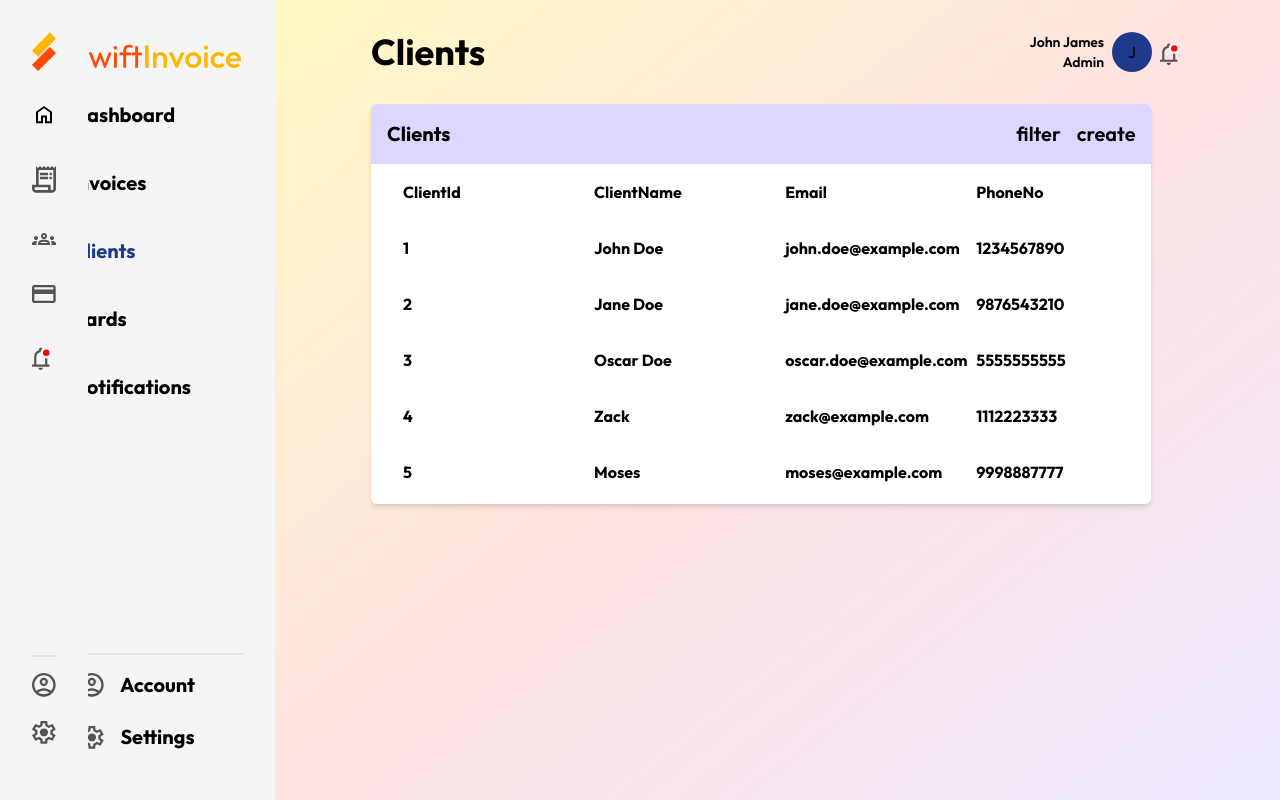
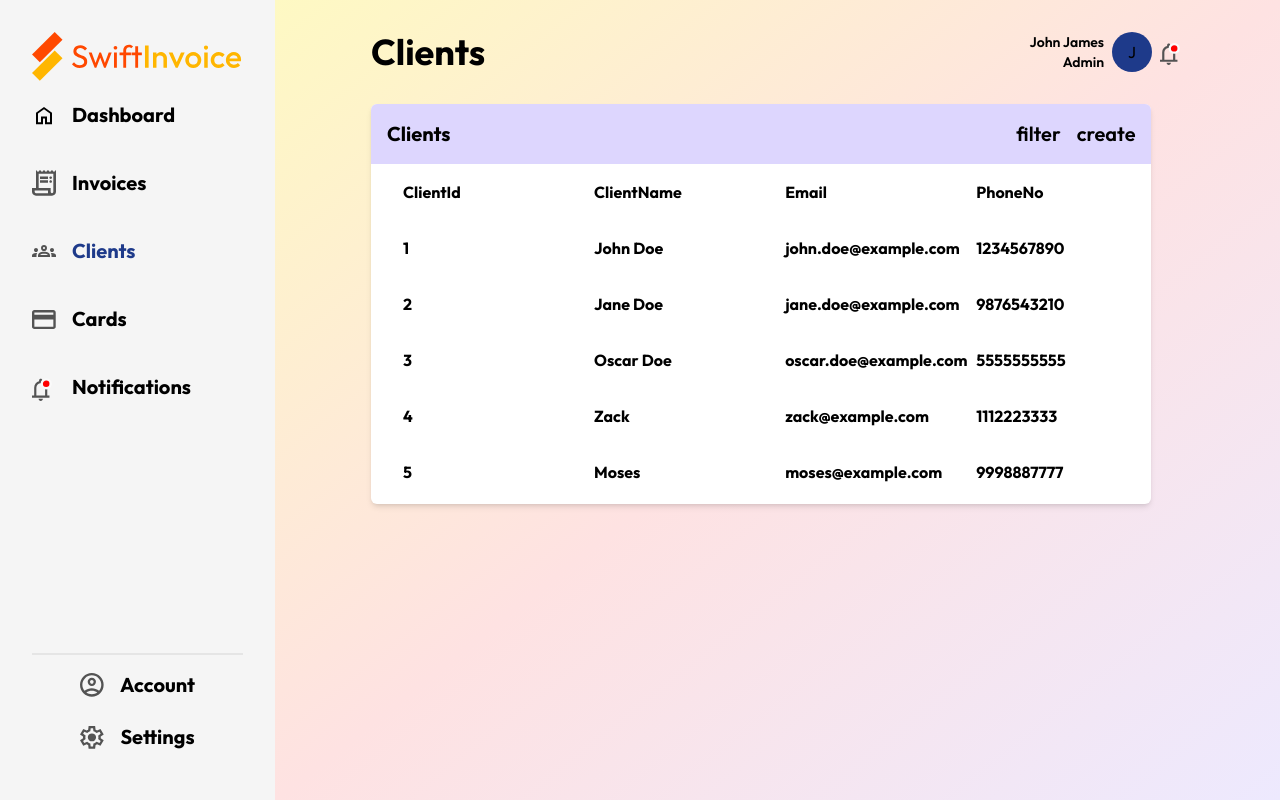
Before and after one commit to Jude-dev46/swiftinvoice, a Next.js app: page /clients in a window 1280 px wide. Built offline with nearby package versions, Linux system fonts and the light colour scheme.

Commit message:
new changes

```diff
--- a/app/components/dashboardUI/Sidebar.js
+++ b/app/components/dashboardUI/Sidebar.js
@@ -122,7 +122,7 @@ const Sidebar = () => {
       <div
         className={`absolute bg-neutral-100 ${
           !isOpen ? "hidden" : "block"
-        } h-[100svh] lg:block w-2.5/12 p-8 flex flex-col items-start justify-between z-10`}
+        } h-[100svh] lg:hidden w-2.5/12 p-8 flex flex-col items-start justify-between z-10`}
       >
         <div className="mb-8">
           <Image src={part1} width={24} height={24} className="" alt="" />
```
